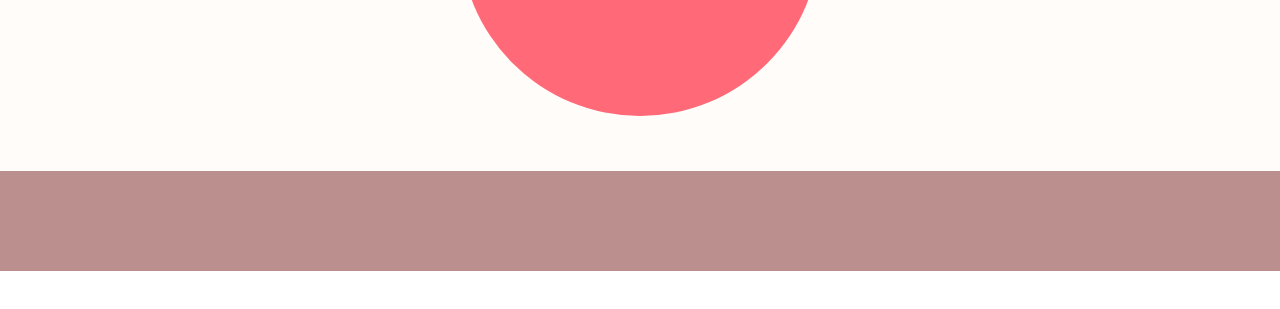
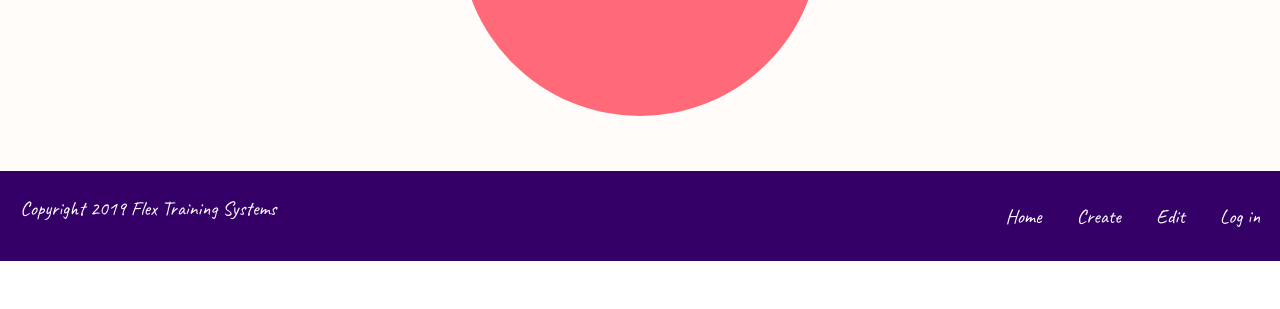
Before and after one commit to N315-jgaynor/hw-four, a website: page index.html in a window 1280 px wide. Shown: the part 429-738 px from the top of the page. Drawn offline with Linux system fonts and the light colour scheme.

Commit message:
footer changes

```diff
--- a/app/app.js
+++ b/app/app.js
@@ -90,10 +90,14 @@ function changeRoute() {
   if (pageID != "") {
     $.get(`pages/${pageID}/${pageID}.html`, function (data) {
       $("#app").html(data);
+      createListener();
+      editListener();
     });
   } else {
     $.get(`pages/home/home.html`, function (data) {
       $("#app").html(data);
+      createListener();
+      editListener();
     });
   }
 }
@@ -106,6 +110,4 @@ function initURLListener() {
 $(document).ready(function () {
   initURLListener();
   navListeners();
-  createListener();
-  editListener();
 });
--- a/index.html
+++ b/index.html
@@ -31,7 +31,15 @@
 
       <!-- end content  -->
     </div>
-    <footer></footer>
+    <footer>
+      <p>Copyright 2019 Flex Training Systems</p>
+      <div class="links">
+        <a href="#home">Home</a>
+        <a href="#create">Create</a>
+        <a href="#edit">Edit</a>
+        <a href="#login">Log in</a>
+      </div>
+    </footer>
     <script src="lib/jquery-3.6.1.min.js"></script>
     <script type="module" src="model/model.js"></script>
     <script type="module" src="app/app.js"></script>
--- a/scss/footer/footer.scss
+++ b/scss/footer/footer.scss
@@ -1,4 +1,24 @@
 footer {
-  height: 100px;
-  background-color: rosybrown;
+  height: 90px;
+  background-color: $site-indigo;
+  display: flex;
+  justify-content: space-between;
+  align-items: center;
+  color: white;
+  font-family: Caveat;
+  font-size: 20px;
+
+  p {
+    margin-left: 20px;
+  }
+
+  .links {
+    margin-right: 20px;
+
+    a {
+      text-decoration: none;
+      color: white;
+      margin-left: 30px;
+    }
+  }
 }
```
Also changed, not shown: css/styles.css, 1 other file.
